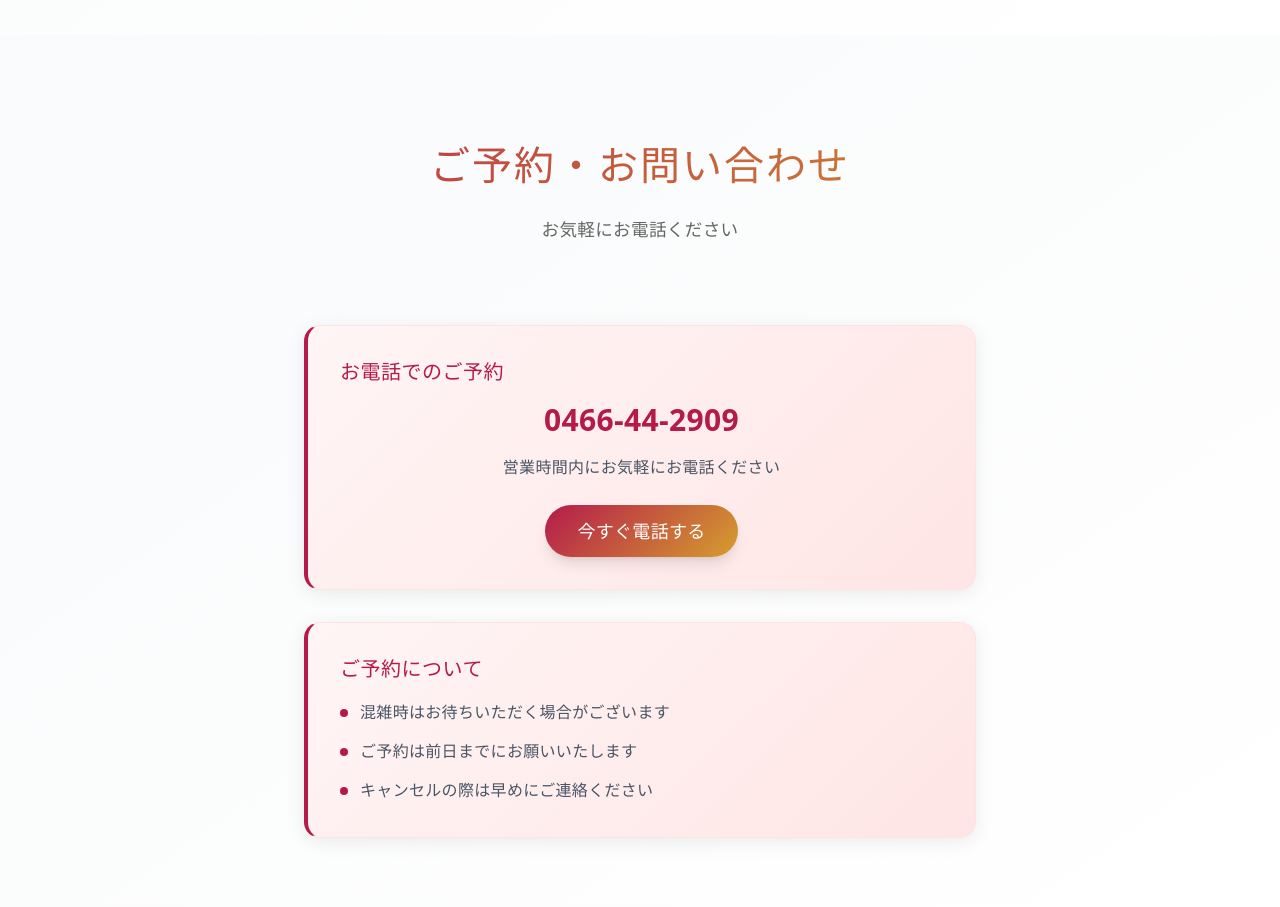
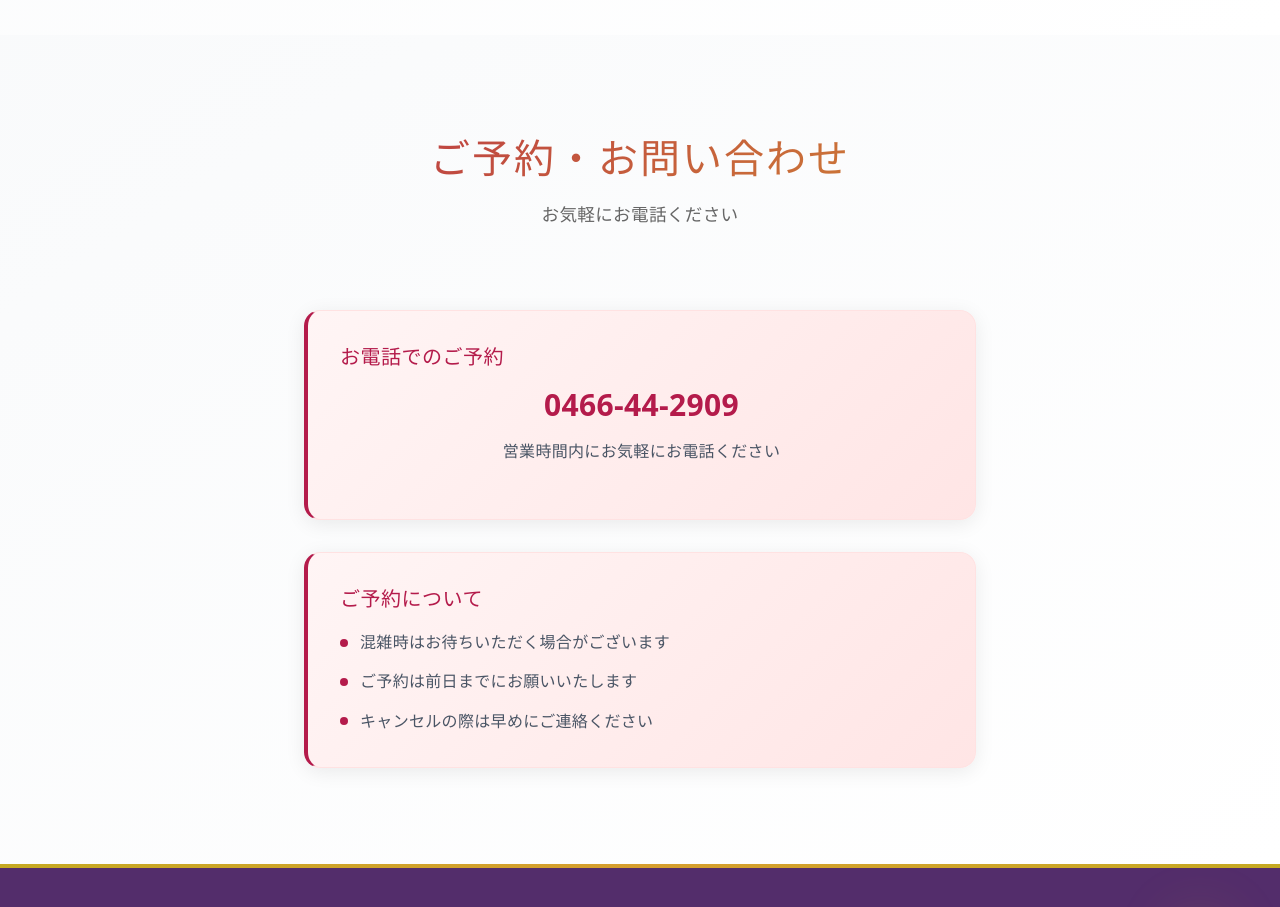
Before and after one commit to Makoto0824/masuyalp, a Next.js app: page / in a window 1280 px wide. Shown: the part 6920-7827 px from the top of the page. Built offline with nearby package versions, Linux system fonts and the light colour scheme.

Commit message:
コンタクトセクションのモバイル表示を改善：フォントサイズ調整とPCでの電話ボタン非表示

```diff
--- a/src/components/Contact.tsx
+++ b/src/components/Contact.tsx
@@ -3,7 +3,7 @@ export default function Contact() {
     <section id="contact" className="py-24 bg-gradient-to-br from-gray-50 to-white">
       <div className="container mx-auto px-6">
         <div className="text-center mb-20">
-          <h2 className="marugame-section-title marugame-text-gradient">ご予約・お問い合わせ</h2>
+          <h2 className="marugame-section-title marugame-text-gradient text-lg md:text-2xl">ご予約・お問い合わせ</h2>
           <p className="marugame-section-subtitle">お気軽にお電話ください</p>
         </div>
 
@@ -13,10 +13,10 @@ export default function Contact() {
               <h3 className="text-xl font-medium mb-4 marugame-red-accent tracking-wide">お電話でのご予約</h3>
               <div className="text-center">
                 <p className="text-3xl font-bold text-[#b41b4b] mb-4">0466-44-2909</p>
-                <p className="text-gray-600 mb-6">営業時間内にお気軽にお電話ください</p>
+                <p className="text-gray-600 mb-6 text-sm md:text-base">営業時間内にお気軽にお電話ください</p>
                 <a
                   href="tel:0466-44-2909"
-                  className="marugame-button text-lg px-8 py-4 inline-block shadow-lg hover:shadow-xl transform hover:-translate-y-1 transition-all duration-300"
+                  className="md:hidden marugame-button text-lg px-8 py-4 inline-block shadow-lg hover:shadow-xl transform hover:-translate-y-1 transition-all duration-300"
                 >
                   今すぐ電話する
                 </a>
```
